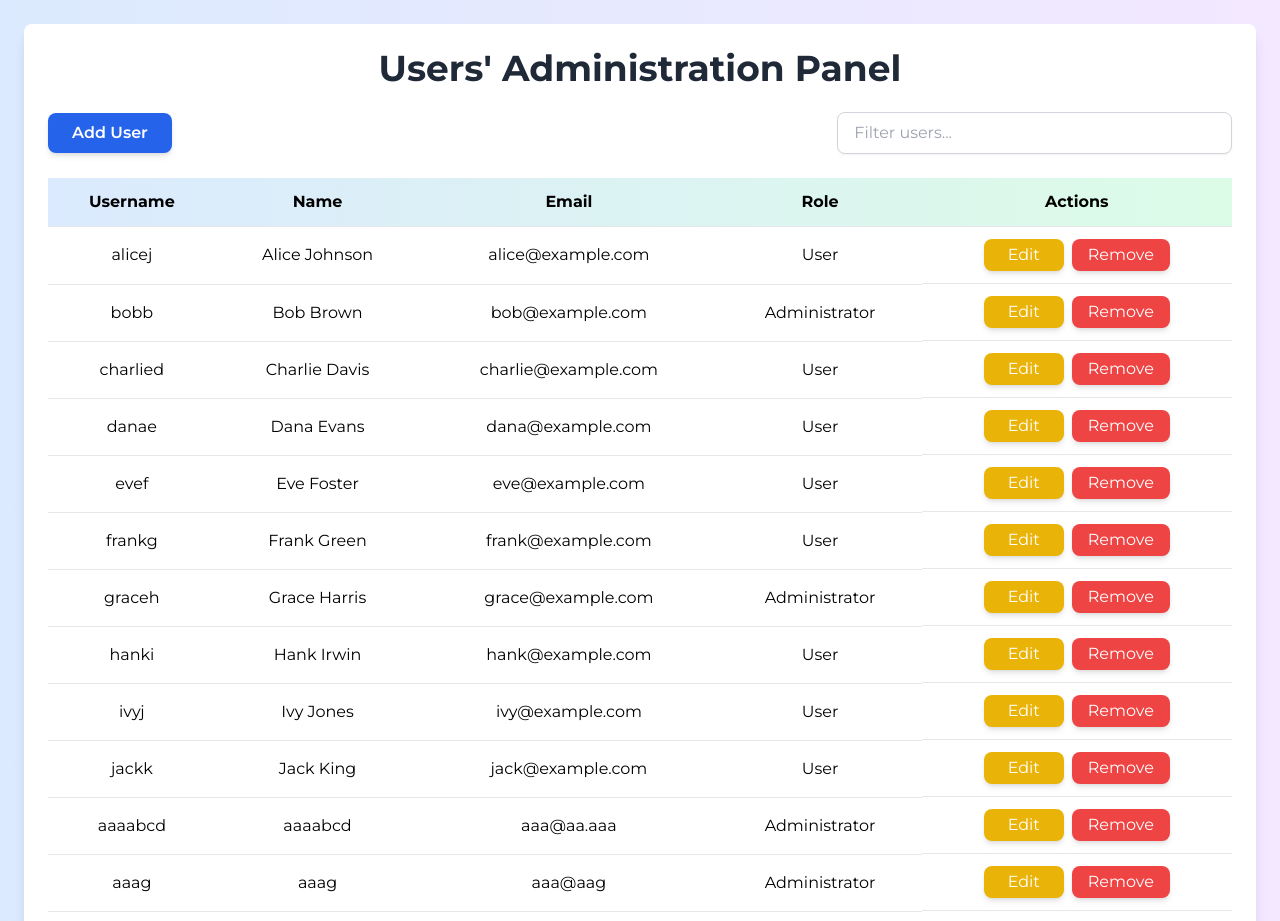
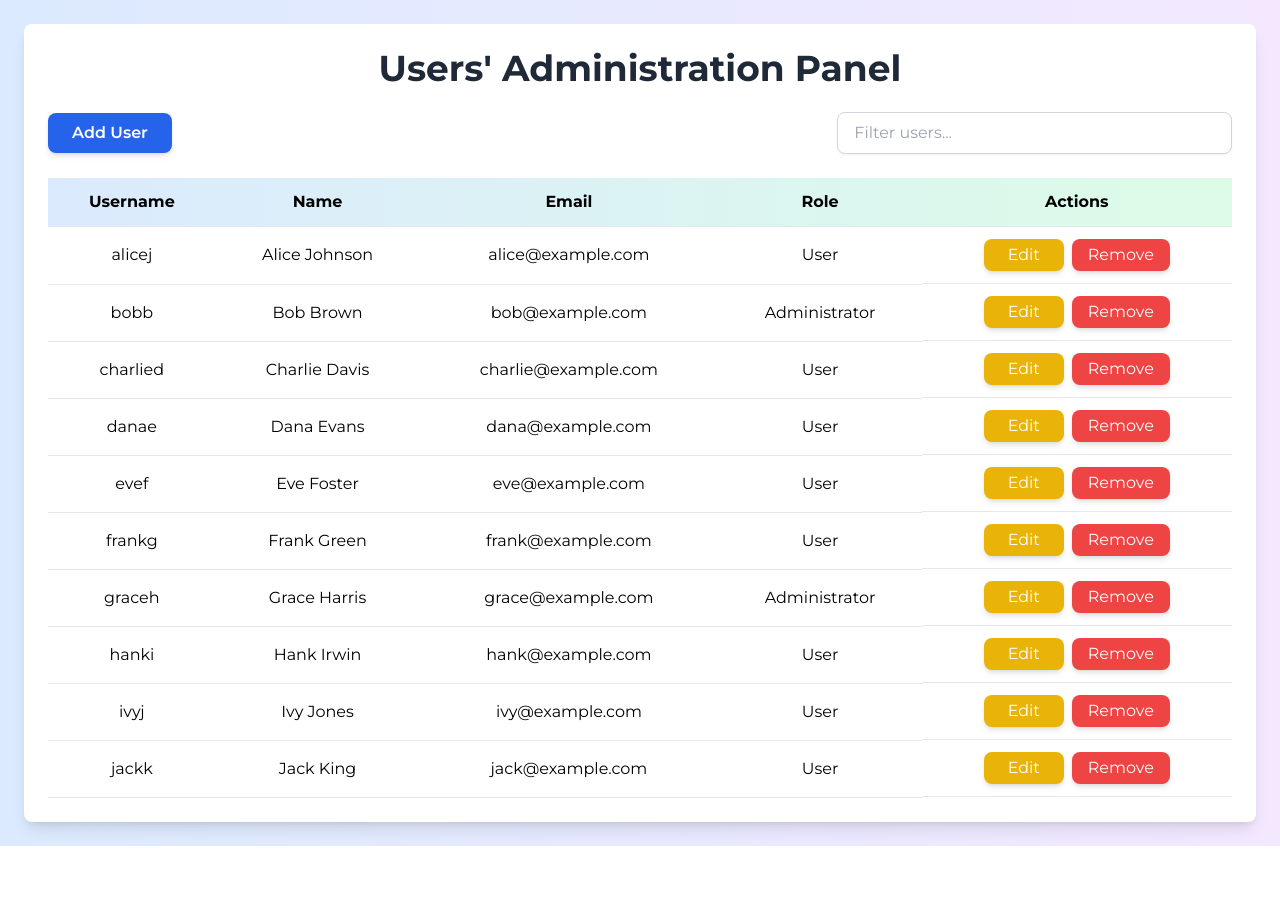
Before and after one commit to vytautas-abramikas/user_admin_crud_angular, an Angular app: page / in a window 1280 px wide. Shown: the top 921 px of the page. After the commit the page ends 846 px from the top, so only its background shows below. Built offline with nearby package versions, Linux system fonts and the light colour scheme; data requests are answered from the project's data file.

Commit message:
last component

```diff
--- a/db.json
+++ b/db.json
@@ -69,34 +69,6 @@
       "username": "jackk",
       "email": "jack@example.com",
       "role": "User"
-    },
-    {
-      "id": "1729177715721",
-      "username": "aaaabcd",
-      "name": "aaaabcd",
-      "email": "aaa@aa.aaa",
-      "role": "Administrator"
-    },
-    {
-      "id": "1729179163450",
-      "username": "aaag",
-      "name": "aaag",
-      "email": "aaa@aag",
-      "role": "Administrator"
-    },
-    {
-      "id": "1729179218675",
-      "username": "aaa",
-      "name": "aaa",
-      "email": "aaa@aa.a",
-      "role": "User"
-    },
-    {
-      "id": "1729181062084",
-      "username": "aab",
-      "name": "aab",
-      "email": "aa@aa.a",
-      "role": "User"
     }
   ]
 }
--- a/src/app/app.component.html
+++ b/src/app/app.component.html
@@ -10,6 +10,8 @@
     <app-user-modal
       *ngIf="isVisibleEditUserModal$ | async as isVisibleEditUserModal"
     ></app-user-modal>
-    <!-- <RemoveUserModal v-if="isVisibleRemoveUserModal" /> -->
+    <app-remove-user-modal
+      *ngIf="isVisibleRemoveUserModal$ | async as isVisibleRemoveUserModal"
+    ></app-remove-user-modal>
   </div>
 </div>
--- a/src/app/app.component.ts
+++ b/src/app/app.component.ts
@@ -5,6 +5,7 @@ import { Observable } from 'rxjs';
 import { HeaderComponent } from './components/header/header.component';
 import { UsersTableComponent } from './components/users-table/users-table.component';
 import { UserModalComponent } from './components/user-modal/user-modal.component';
+import { RemoveUserModalComponent } from './remove-user-modal/remove-user-modal.component';
 
 @Component({
   selector: 'app-root',
@@ -14,6 +15,7 @@ import { UserModalComponent } from './components/user-modal/user-modal.component
     HeaderComponent,
     UsersTableComponent,
     UserModalComponent,
+    RemoveUserModalComponent,
   ],
   templateUrl: './app.component.html',
 })
--- /dev/null
+++ b/src/app/remove-user-modal/remove-user-modal.component.html
@@ -0,0 +1,25 @@
+<div
+  id="confirmRemoveUserModal"
+  class="fixed inset-0 bg-gray-800 bg-opacity-75 flex items-center justify-center"
+>
+  <div class="bg-white p-8 rounded-lg shadow-2xl">
+    <h2 class="text-2xl font-bold text-gray-800 mb-6">Confirm Remove User</h2>
+    <p class="text-gray-700 mb-6">
+      Are you sure you want to remove the user "{{ selectedUsername }}"?
+    </p>
+    <div class="flex justify-between">
+      <button
+        class="bg-gray-500 hover:bg-gray-600 text-white font-semibold px-6 py-2 rounded-lg shadow-md transition duration-300"
+        (click)="setModalVisibility('remove', false)"
+      >
+        No
+      </button>
+      <button
+        class="bg-red-600 hover:bg-red-700 text-white font-semibold px-6 py-2 rounded-lg shadow-md transition duration-300"
+        (click)="deleteUser(selectedUserId)"
+      >
+        Yes
+      </button>
+    </div>
+  </div>
+</div>
--- /dev/null
+++ b/src/app/remove-user-modal/remove-user-modal.component.ts
@@ -0,0 +1,39 @@
+import { Component, OnInit } from '@angular/core';
+import { CommonModule } from '@angular/common';
+import { UserStateService } from '../../services/user-state.service';
+import { combineLatest } from 'rxjs';
+import { TUser } from '../../types/TUser';
+
+@Component({
+  selector: 'app-remove-user-modal',
+  standalone: true,
+  imports: [CommonModule],
+  templateUrl: './remove-user-modal.component.html',
+})
+export class RemoveUserModalComponent implements OnInit {
+  filteredUsers: TUser[] = [];
+  selectedUserId!: string;
+  selectedUsername!: string;
+
+  constructor(private userStateService: UserStateService) {}
+
+  ngOnInit() {
+    combineLatest([
+      this.userStateService.filteredUsers$,
+      this.userStateService.selectedUserId$,
+    ]).subscribe(([users, id]) => {
+      this.filteredUsers = users;
+      this.selectedUserId = id;
+      const selectedUser = users.find((user) => user.id === id);
+      this.selectedUsername = selectedUser ? selectedUser.username : '';
+    });
+  }
+
+  setModalVisibility(mode: 'add' | 'edit' | 'remove', visibility: boolean) {
+    this.userStateService.setModalVisibility(mode, visibility);
+  }
+
+  deleteUser(userId: string) {
+    this.userStateService.deleteUser(userId);
+  }
+}
```
